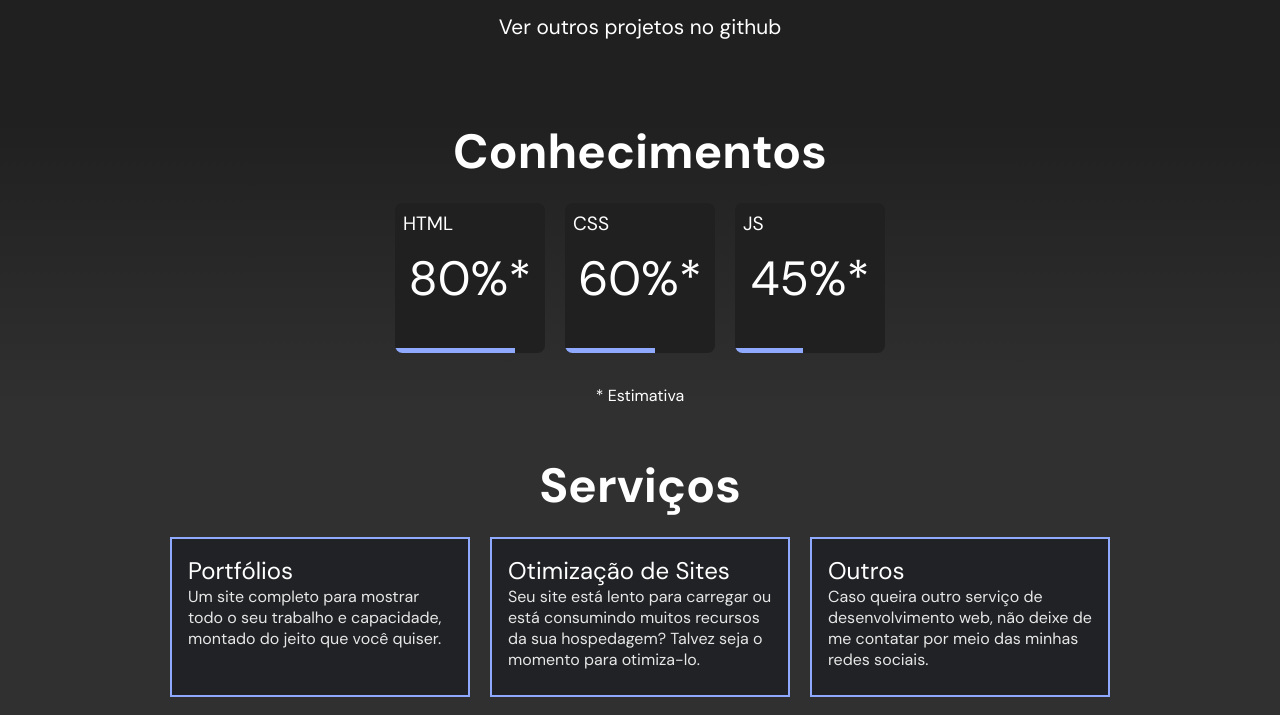
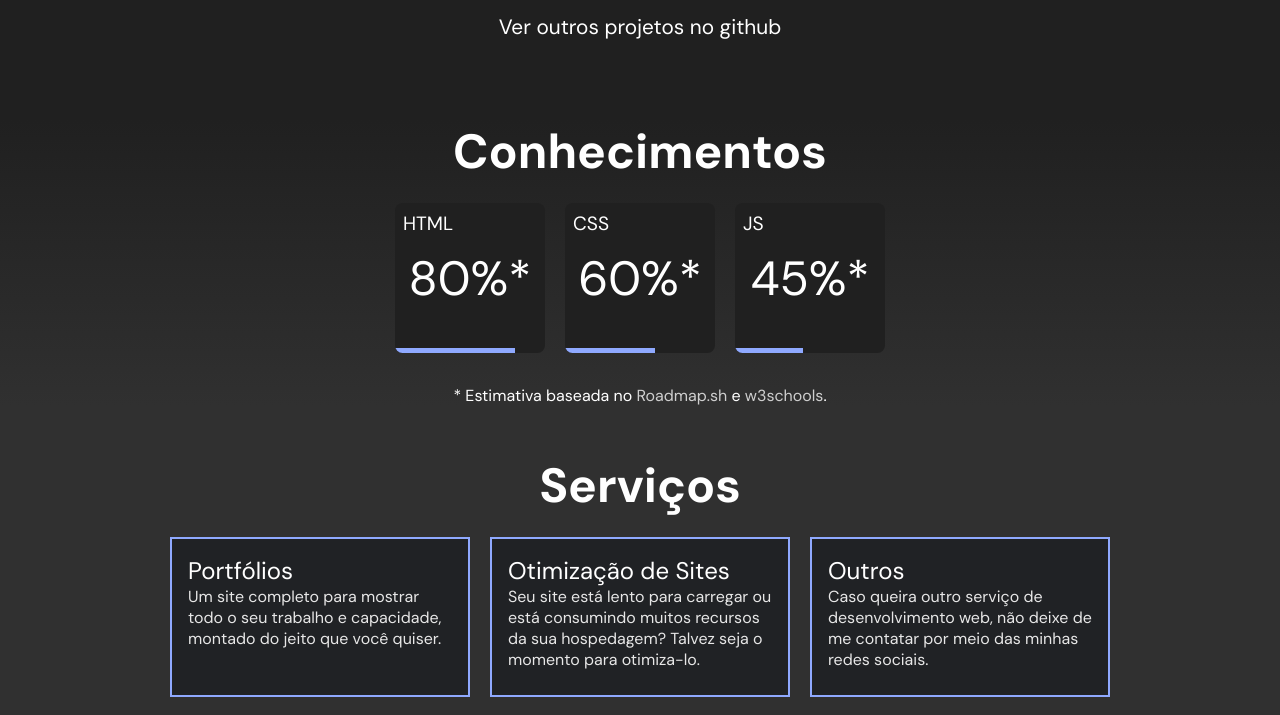
Before and after one commit to Daviloper0/portfolio, a plain HTML site: page index.html in a window 1280 px wide. Shown: the part 1488-2203 px from the top of the page. Drawn offline with Linux system fonts and the light colour scheme.

Commit message:
Pequena mudança no site

```diff
--- a/index.html
+++ b/index.html
@@ -97,7 +97,7 @@
             <s-card progress="60" name="CSS"></s-card>
             <s-card progress="45" name="JS"></s-card>
         </div>
-        <p>* Estimativa</p>
+        <p>* Estimativa baseada no <a href="https://roadmap.sh/javascript">Roadmap.sh</a> e <a href="https://www.w3schools.com/">w3schools</a>.</p>
     </section>
     <section id="services" tabindex="0">
         <h1>Serviços</h1>
--- a/style.css
+++ b/style.css
@@ -177,6 +177,12 @@ section#skills {
     text-align: center;
     background-image: linear-gradient(180deg, var(--primary), var(--primary-alt));
 }
+section#skills a {
+    color: var(--contrast-hover);
+}
+section#skills a:hover {
+    color: var(--secondary);
+}
 section#services {
     margin-top: 3rem;
     background-color: var(--primary-alt);
```
